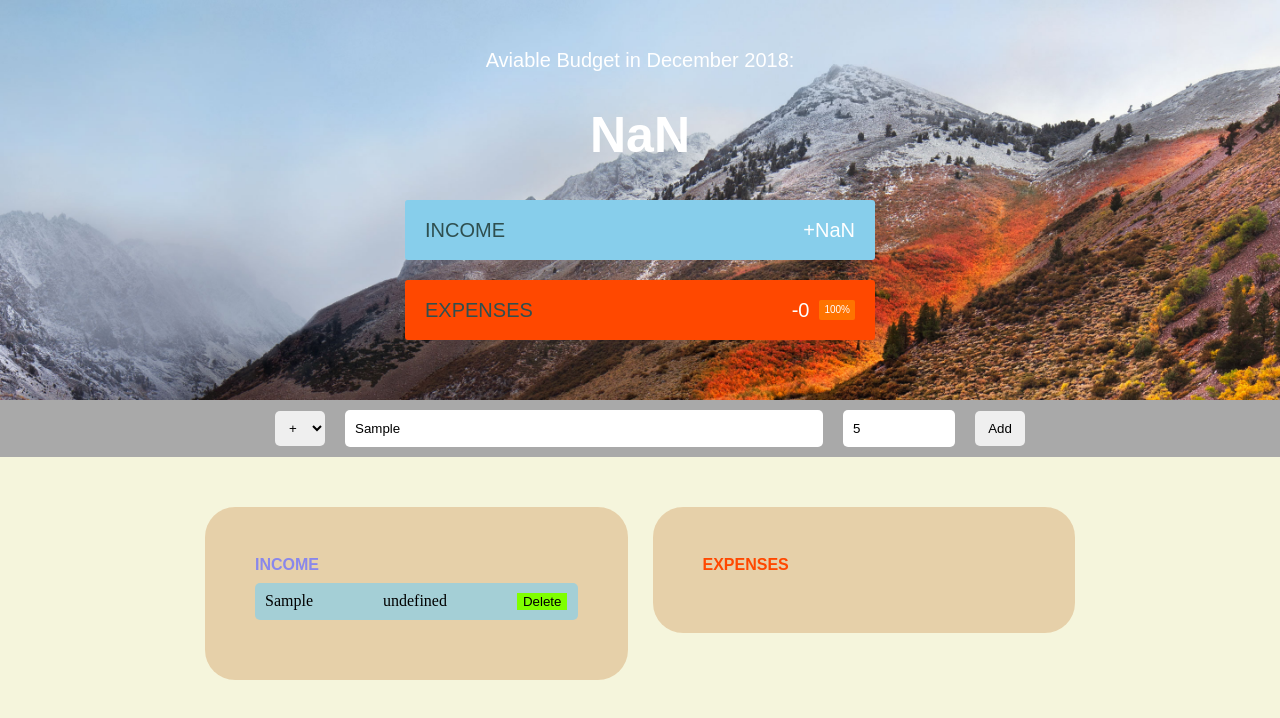
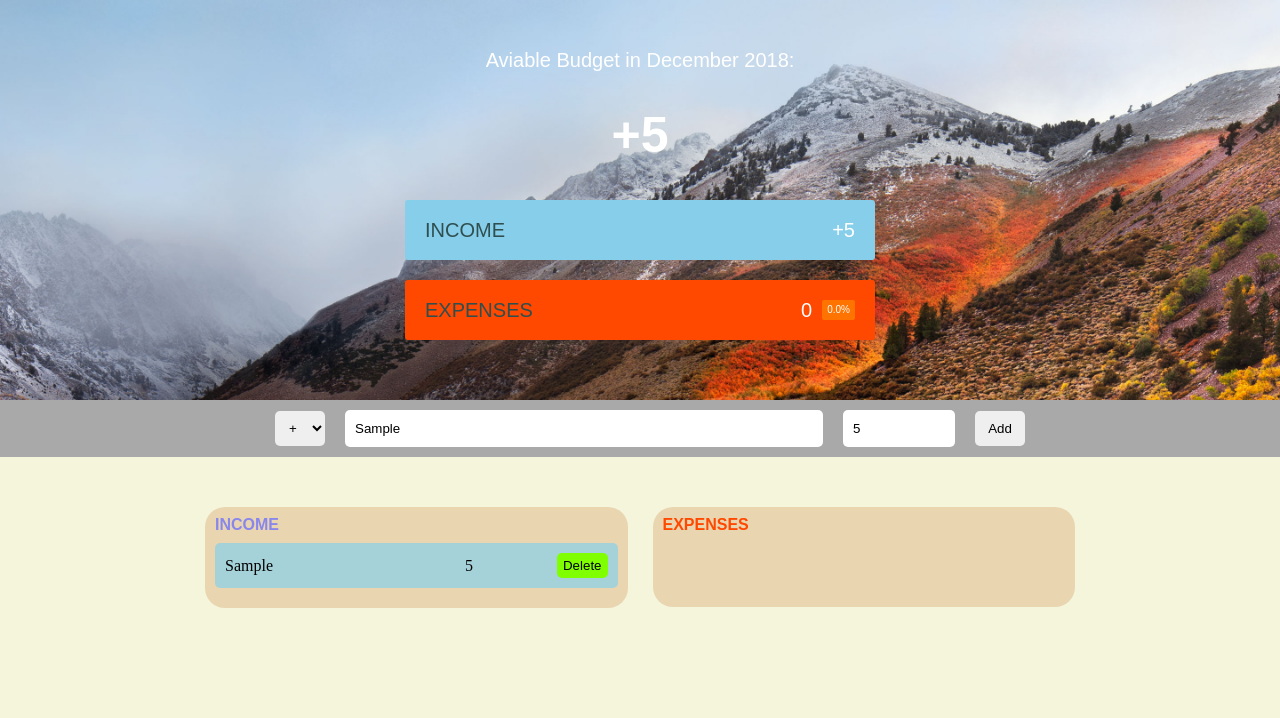
Before and after one commit to IvanGaenko/js-practice, a website built with webpack: page index.html in a window 1280 px wide. Both pictures are taken after typing "Sample", "5" into the empty fields and a click on the button "Add". Built offline with nearby package versions, Linux system fonts and the light colour scheme.

Commit message:
Edit JS: add percents, some fix

```diff
--- a/index.html
+++ b/index.html
@@ -20,7 +20,7 @@
           <span class="header-title">EXPENSES</span>
           <span class="header-sum" id="jsHeaderSumExpenses">0</span>
         </div>
-        <span class="header-percent">100%</span>
+        <span class="header-percent" id="headerPercent">0.0%</span>
       </div>
     </div>
   </header>
--- a/src/index.js
+++ b/src/index.js
@@ -24,18 +24,20 @@ class CashTracker {
     this.moneySpend = document.createElement('span');
     this.moneyEarn = document.createElement('span');
     this.deleteButton = document.createElement('button');
+    this.spendPercent = document.createElement('div');
     this.jsPlusMinus = document.getElementById('jsPlusMinus');
     this.incomeColumnInput = document.getElementById("incomeColumnInput");
     this.expensesColumnInput = document.getElementById("expensesColumnInput");
     this.jsHeaderSumIncome = document.getElementById('jsHeaderSumIncome');
     this.jsHeaderSumExpenses = document.getElementById('jsHeaderSumExpenses');
     this.jsMoney = document.getElementById('jsMoney');
+    this.headerPercent = document.getElementById('headerPercent');
     this.descValue = addDescription.value;
-    // if (Number.isInteger(addValue.value) || !(addValue.value === "")) {
-    //   this.valValue = addValue.value;
-    // } else {
-    //   this.valValue = 0;
-    // };
+    if (!(Number.isNaN(Number(addValue.value)))) {
+      this.valValue = Math.abs(Number(addValue.value));
+    } else {
+      this.valValue = "0";
+    };
   }
 
   submit() {
@@ -48,7 +50,6 @@ class CashTracker {
     } else {
       spendConfig.set(`spendNote-${this.spendId}`, this.valValue);
       this.spendId = spendId++;
-      console.log(spendConfig);
       this.spendSum();
       this.balance();
       this.render();
@@ -57,26 +58,38 @@ class CashTracker {
 
   earnSum() {
     let esum = [];
+    let signPlus = "+";
     for (let val of earnConfig.values()) { esum.push(Number(val)) };
     let sumE = esum.reduce((first, second) => first + second, 0);
-    this.jsHeaderSumIncome.innerHTML = `+${sumE}`;
-    console.log(sumE);
+    if (sumE === 0) { signPlus = "" } ;
+    this.jsHeaderSumIncome.innerHTML = `${signPlus + sumE}`;
     return sumE;
   }
 
   spendSum() {
     let spSum = [];
+    let signMinus = "-";
     for (let val of spendConfig.values()) { spSum.push(Number(val)) };
     let sumS = spSum.reduce((first, second) => first + second, 0);
-    this.jsHeaderSumExpenses.innerHTML = `-${sumS}`;
-    console.log(sumS);
+    if (sumS === 0) { signMinus = "" };
+    this.jsHeaderSumExpenses.innerHTML = `${signMinus + sumS}`;
     return sumS;
   }
 
   balance() {
-    let bal = this.earnSum() - this.spendSum();
-    this.jsMoney.innerHTML = `${bal}`;
-    console.log("Balance"+bal);
+    let balanceTotal = this.earnSum() - this.spendSum();
+    let balanceSign = "";
+    if (balanceTotal > 0) { balanceSign = "+"; };
+    this.jsMoney.innerHTML = `${balanceSign + balanceTotal}`;
+    let earnSum = this.earnSum();
+    let spendSum = this.spendSum();
+    if (earnSum === 0) { earnSum = spendSum };
+    let percentTotal = (100 * spendSum / earnSum).toFixed(1);
+    if (!(isNaN(percentTotal))) {
+      this.headerPercent.innerHTML = `${percentTotal}%`;
+    } else {
+      this.headerPercent.innerHTML = "0.0%";
+    }
   }
 
   render() {
@@ -84,7 +97,9 @@ class CashTracker {
     earnConfig.forEach((earnId) => {
       this.note.id = `earnNote-${this.earnId}`;
       this.note.classList.add('note', 'earn-note');
+      this.description.classList.add('description');
       this.description.innerHTML = this.descValue;
+      this.moneyEarn.classList.add('money-value');
       this.moneyEarn.innerHTML = this.valValue;
       this.deleteButton.innerText = 'Delete';
       this.deleteButton.type = 'button';
@@ -99,15 +114,21 @@ class CashTracker {
       spendConfig.forEach((spendId) => {
         this.note.id = `spendNote-${this.spendId}`;
         this.note.classList.add('note', 'spend-note');
+        this.description.classList.add('description');
         this.description.innerHTML = this.descValue;
+        this.moneySpend.classList.add('money-value');
         this.moneySpend.innerHTML = this.valValue;
         this.deleteButton.innerText = 'Delete';
         this.deleteButton.type = 'button';
         this.deleteButton.id = `button-remove-${this.spendId}`;
         this.deleteButton.classList.add('btn', 'note-spend-delete-button');
+        this.spendPercent.id = `spendPercent-${this.spendId}`;
+        this.spendPercent.classList.add('spend-btn');
+        this.spendPercent.innerHTML = "0.0%";
         this.note.appendChild(this.description);
         this.note.appendChild(this.moneySpend);
         this.note.appendChild(this.deleteButton);
+        this.note.appendChild(this.spendPercent);
         return this.expensesColumnInput.appendChild(this.note);
         });
       }
--- a/src/style.css
+++ b/src/style.css
@@ -177,12 +177,12 @@
 }
 .income-column,
 .expenses-column {
-  background-color: rgba(222, 184, 135, 0.589);
+  background-color: rgba(222, 184, 135, 0.5);
   min-height: 100px;
   height: 100%;
-  padding: 50px;
+  padding: 10px;
   width: 100%;
-  border-radius: 30px;
+  border-radius: 20px;
 }
 
 .income-column {
@@ -195,6 +195,7 @@
   display: flex;
   flex-direction: row;
   justify-content: space-between;
+  align-items: center;
   background-color: rgba(135, 207, 235, 0.685);
   border-radius: 5px;
   margin-bottom: 10px;
@@ -203,4 +204,32 @@
 .btn {
   background-color: chartreuse;
   border: none;
+  border-radius: 5px;
+  height: 25px;
 }
+
+.spend-btn {
+  font-family: sans-serif;
+  font-size: 10px;
+  background-color: rgb(255, 72, 0);
+  padding: 5px;
+  display: flex;
+  align-items: center;
+  border-radius: 5px;
+  margin-left: 5px;
+  height: 25px;
+}
+
+.description {
+  width: 100%;
+  max-width: 250px;
+  margin-right: 10px;
+}
+
+.money-value {
+  width: 100%;
+  /* max-width: 50px; */
+  margin-right: 10px;
+  display: flex;
+  justify-content: center;
+}
```
Also changed, not shown: 1 other file.
